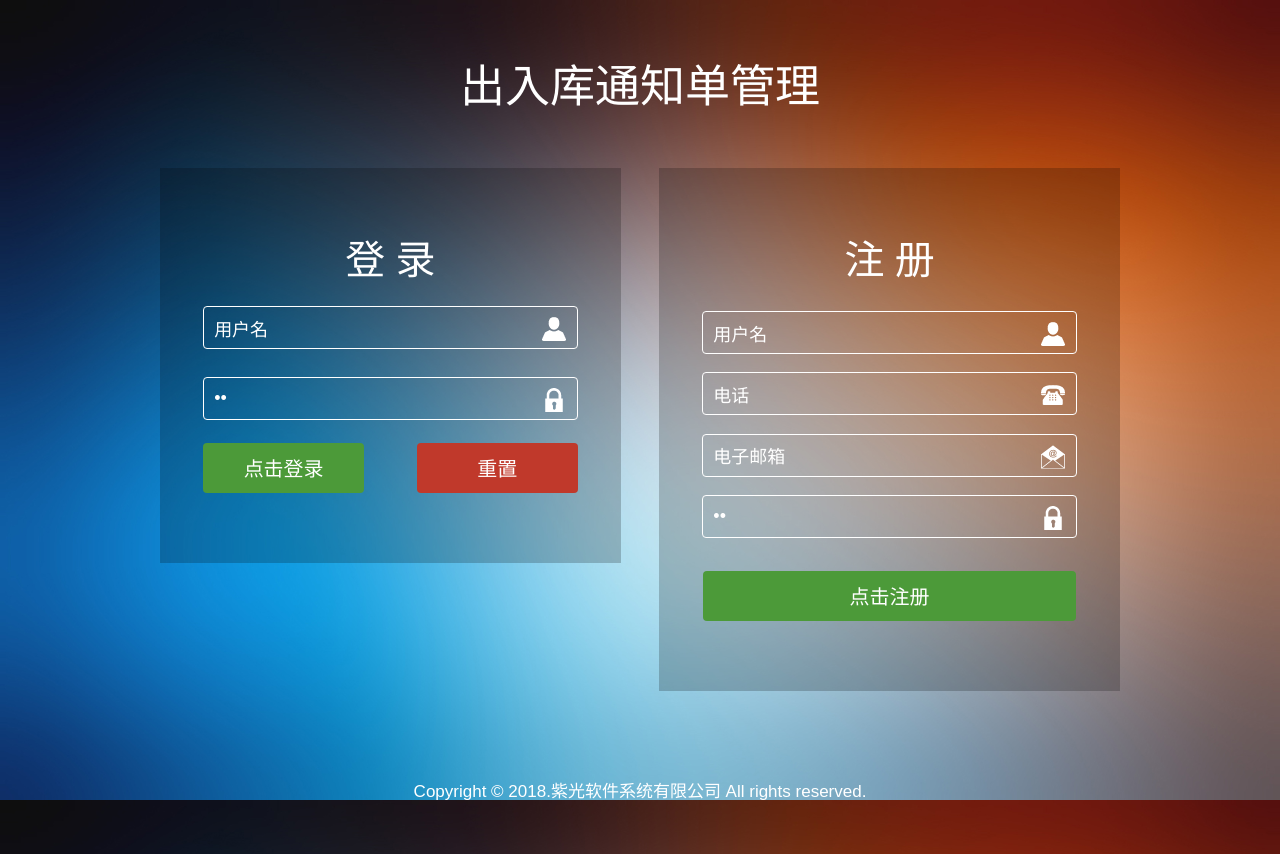
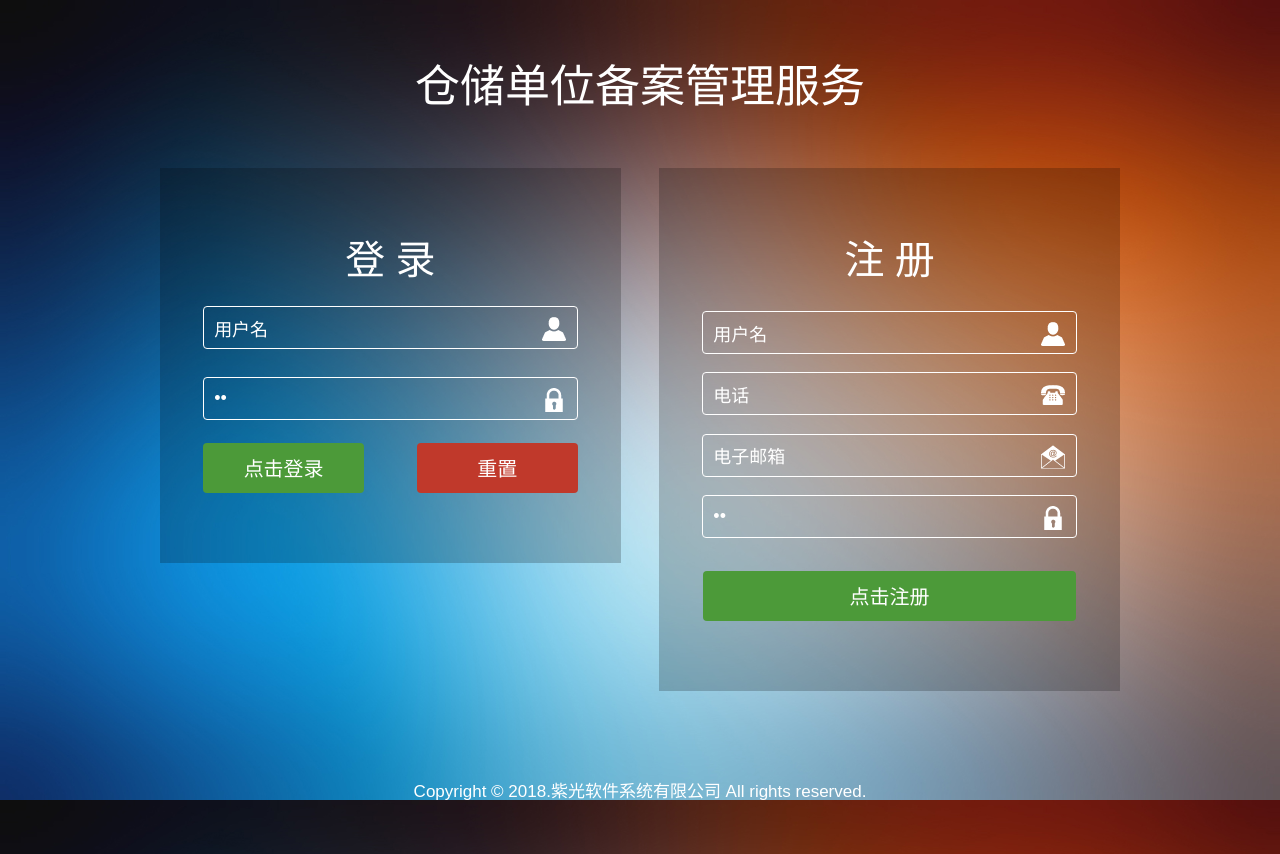
Before and after one commit to ljwxxx/login-test, a plain HTML site: page index.html in a window 1280 px wide. Drawn offline with nearby package versions, Linux system fonts and the light colour scheme; a web font is replaced by a local one.

Commit message:
Update index.html

```diff
--- a/index.html
+++ b/index.html
@@ -15,7 +15,7 @@
 <!-- /css files -->
 </head>
 <body>
-<h1>出入库通知单管理</h1>
+<h1>仓储单位备案管理服务</h1>
 <div class="log">
 	<div class="content1">
 		<h2>登 录</h2>
```
